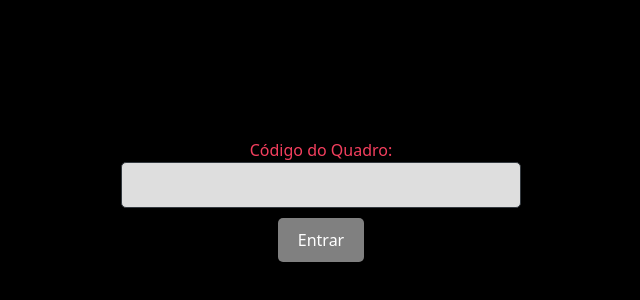
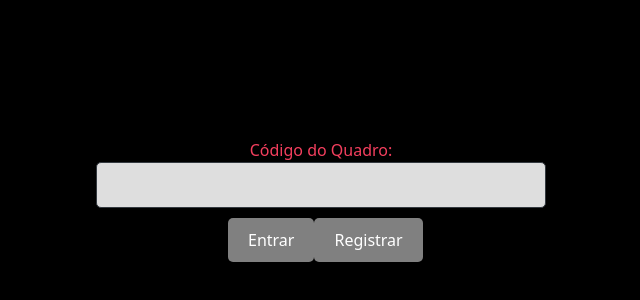
Before and after one commit to LenonAnthony/kanban.github.io, a React (Vite) app in the folder project-setup/: page / in a window 1280 px wide. Shown: the part 200-500 px from the top of the page, without its empty margins (319-959 px from the left). Built offline with nearby package versions, Linux system fonts and the light colour scheme.

Commit message:
Adição do sistema de registro

```diff
--- a/project-setup/src/components/Login.module.css
+++ b/project-setup/src/components/Login.module.css
@@ -35,7 +35,7 @@
   padding:  10px;
   border:  1px solid;
   transition: border-color  0.3s ease;
-  width:  400px;
+  width:  450px;
 }
 
 .loginForm input:focus {
@@ -56,3 +56,9 @@
 .loginForm button:hover {
   background-color: #f43f5e;
 }
+
+.buttonContainer {
+  display: flex;
+  justify-content: space-between;
+  width:  15%;
+}
--- a/project-setup/src/components/Login.tsx
+++ b/project-setup/src/components/Login.tsx
@@ -25,13 +25,21 @@ const Login: React.FC<LoginProps> = ({ onLogin }) => {
     }));
   }, []);
 
+  const handleRegisterClick = async () => {
+    try {
+      const response = await axios.post('http://localhost:3000/api/register', { board_code: formState.username });
+      console.log(response.data);
+    } catch (error) {
+      console.error(error);
+    }
+  };
+
   const handleSubmit = async (event: React.FormEvent<HTMLFormElement>) => {
     event.preventDefault();
 
     try {
-
-      // Replace '/api/login' with the actual path to your backend login endpoint
-      const response = await axios.post('http://localhost:3000/api/login', { board_code: formState.username });
+      // Aqui também estamos usando formState.username, que é atualizado pelo handleInputChange
+      const response = await axios.post('http://localhost:3000/api/login', {  board_code: `"${formState.username}"` });
 
       // Handle successful login
       console.log(response.data);
@@ -54,7 +62,10 @@ const Login: React.FC<LoginProps> = ({ onLogin }) => {
           value={formState.username}
           onChange={handleInputChange}
         />
-        <button type="submit">Entrar</button>
+        <div className={styles.buttonContainer}>
+          <button type="submit">Entrar</button>
+          <button type="button" onClick={handleRegisterClick}>Registrar</button>
+        </div>
       </form>
     </div>
   );
```
Also changed, not shown: project-setup/server.js (+39 -3 lines).
